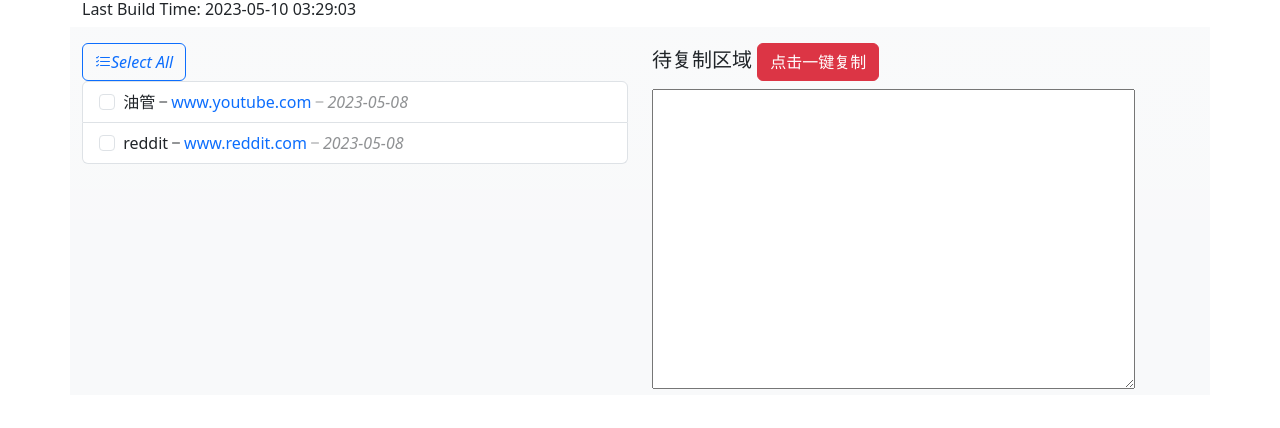
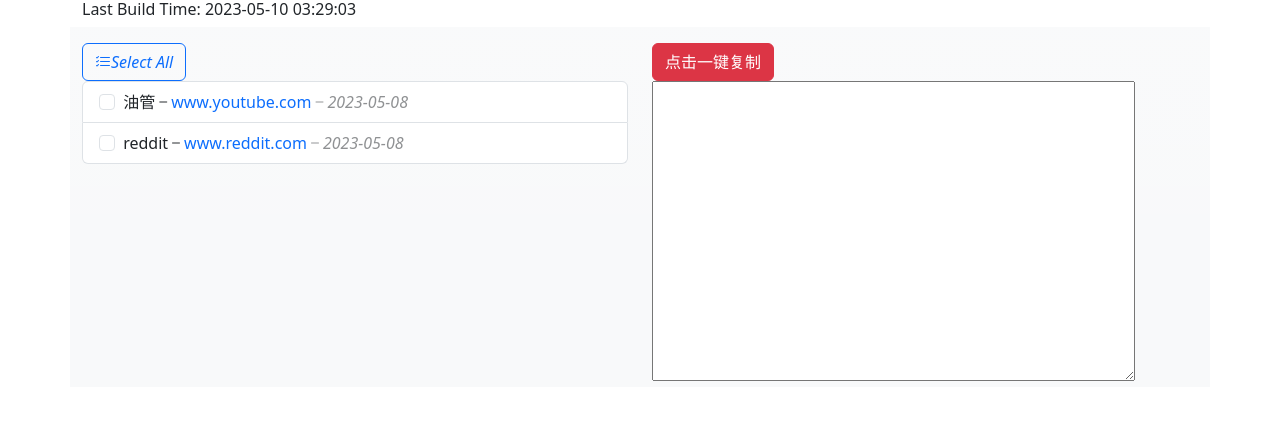
Before and after one commit to y377/DomainRouter, a Jekyll site: the page built from index.md, in a window 1280 px wide. Shown: the top 428 px of the page. Built offline with Jekyll 4.4.1, drawn with Linux system fonts in a browser that asks for light colours.

Commit message:
Update index.md

```diff
--- a/index.md
+++ b/index.md
@@ -16,7 +16,7 @@ title: 域名分流
         </ul>
     </div>
     <div id="copyArea" class="col">
-        <h5>待复制区域 <button class="btn btn-danger" id="oneclickcopy">点击一键复制</button></h5>
+        <button class="btn btn-danger" id="oneclickcopy">点击一键复制</button>
         <textarea id="copyContent" style="height: auto; min-height: 300px;" rows="2" cols="50" readonly></textarea>
     </div>
 </div>
```
